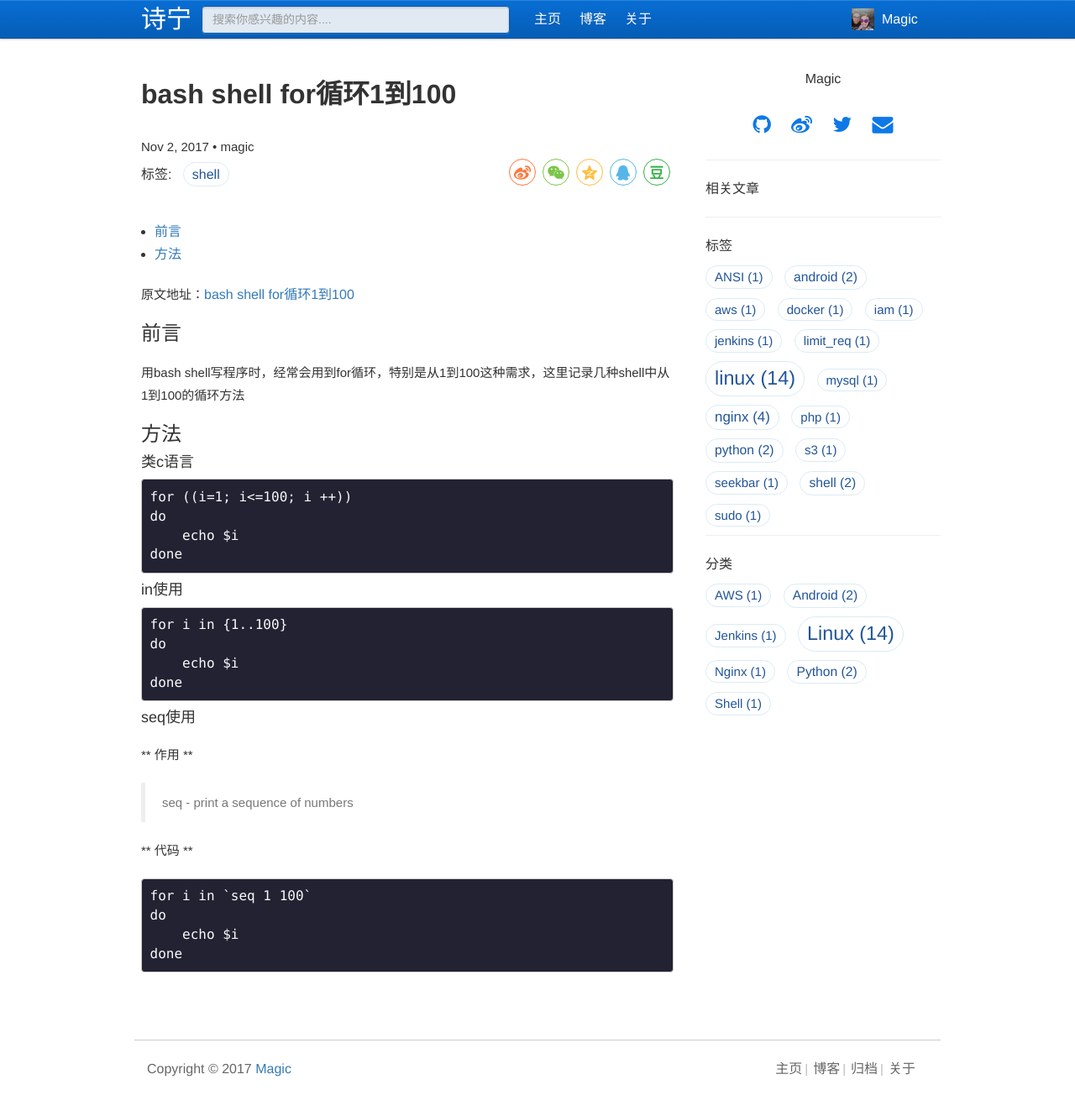
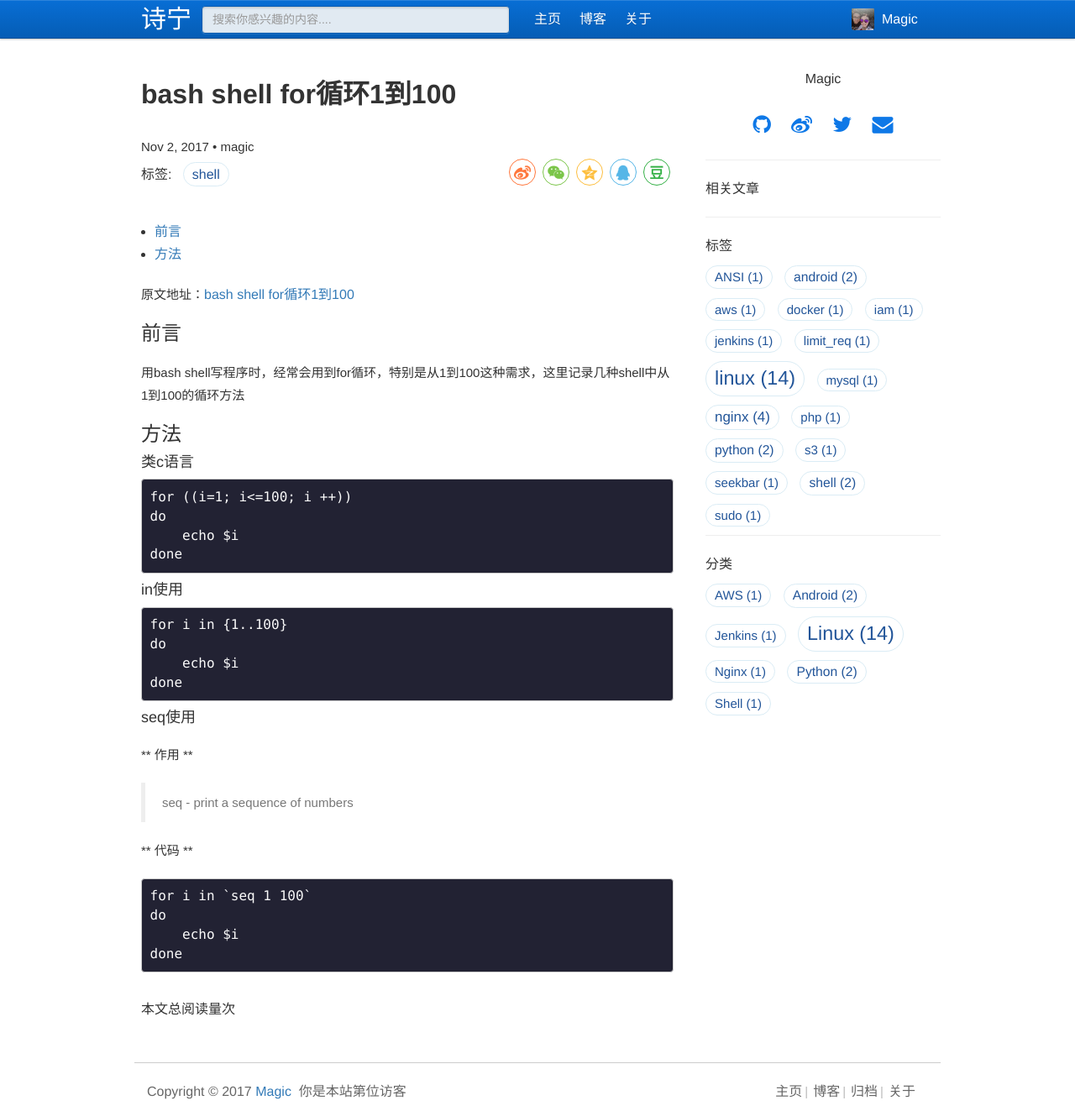
Before and after one commit to magic5650/magic5650.github.io, a Jekyll site: the page built from _posts/2017-11-02-shell-for-1-100.md, in a window 1280 px wide and 1323 px high. Shown: the whole window at 84% size. Built offline with Jekyll 4.4.1, drawn with Linux system fonts in a browser that asks for light colours; comment, search, counter and statistics services are not loaded.

Commit message:
add stats

```diff
--- a/_includes/footer.html
+++ b/_includes/footer.html
@@ -2,6 +2,11 @@
 	<footer>
 		<div class="footer-inner">
 			<span class="myFont">Copyright &copy; 2017 <a href="https://magic5650.github.io/blog/home">{{ site.author }}</a></span>
+			<span class="myFont">&nbsp&nbsp你是本站第</span>
+			<span id="busuanzi_container_site_uv">
+				<span id="busuanzi_value_site_uv"></span>
+			</span>
+			<span class="myFont">位访客&nbsp&nbsp</span>
 			<ul>
 				<li><a href="{{ "/home" | prepend: site.baseurl }}" class="myFont css2dcc4b9955748">主页</a></li>
 				<li><a href="{{ "/index" | prepend: site.baseurl }}" class="myFont css2dcc4b9955748">博客</a></li>
--- a/_includes/head.html
+++ b/_includes/head.html
@@ -13,4 +13,5 @@
   <script type="text/javascript" src="{{ "/assets/js/jquery-2.2.3.min.js"}}"></script>
   <script type="text/javascript" src="{{ "/assets/js/api.lib.min.js"}}"></script>
   <script type="text/javascript" src="{{ "/assets/js/jquery.share.min.js"}}"></script>
+  <script async src="//dn-lbstatics.qbox.me/busuanzi/2.3/busuanzi.pure.mini.js"></script>
 </head>
--- a/_layouts/post.html
+++ b/_layouts/post.html
@@ -34,6 +34,9 @@
   <article class="post-content markdown-body">
     {{ content }}
   </article>
+  <span id="busuanzi_container_page_pv">
+      本文总阅读量<span id="busuanzi_value_page_pv"></span>次
+  </span>
   {% include comment.html %}
 
 </div>
```
